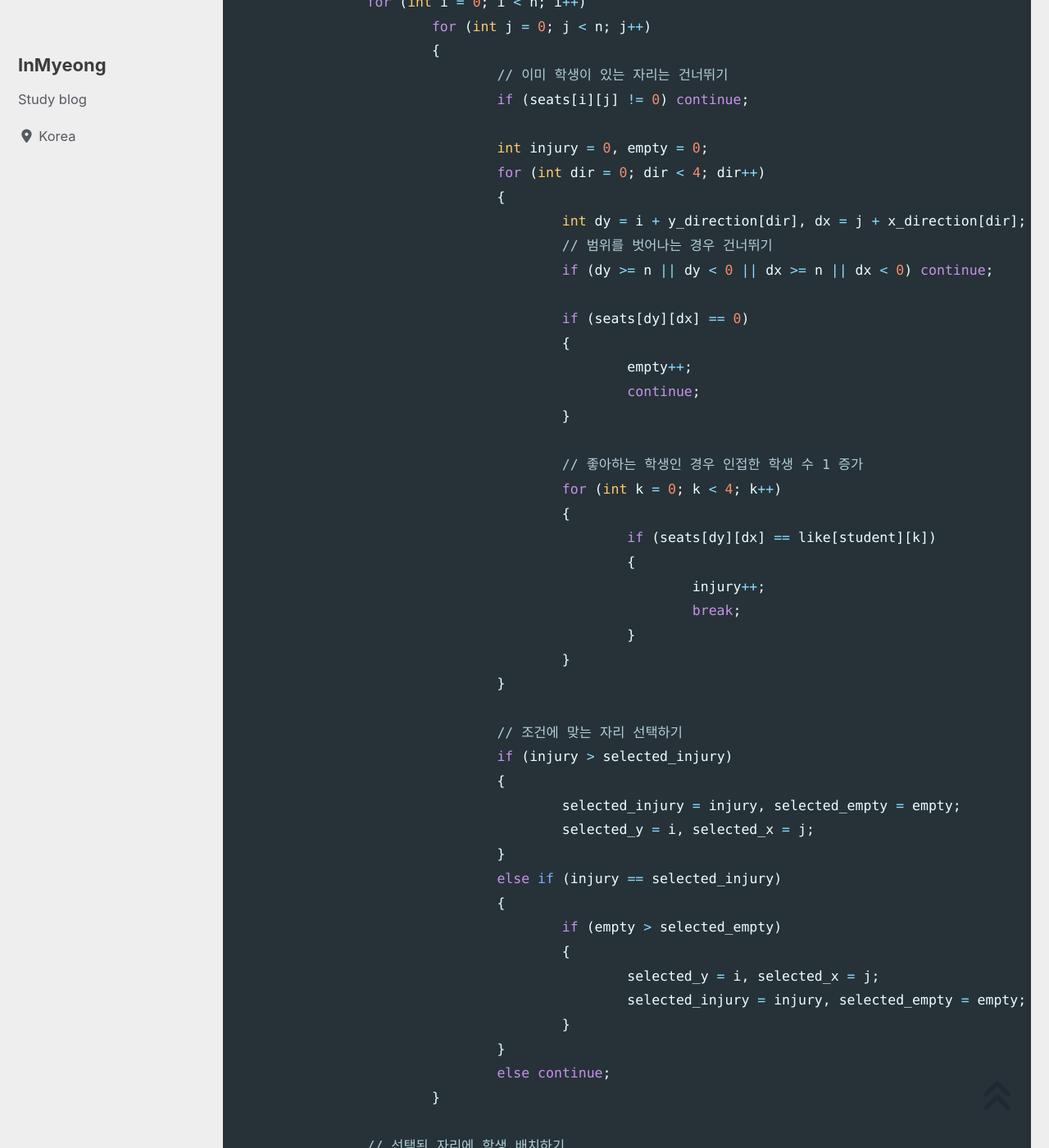
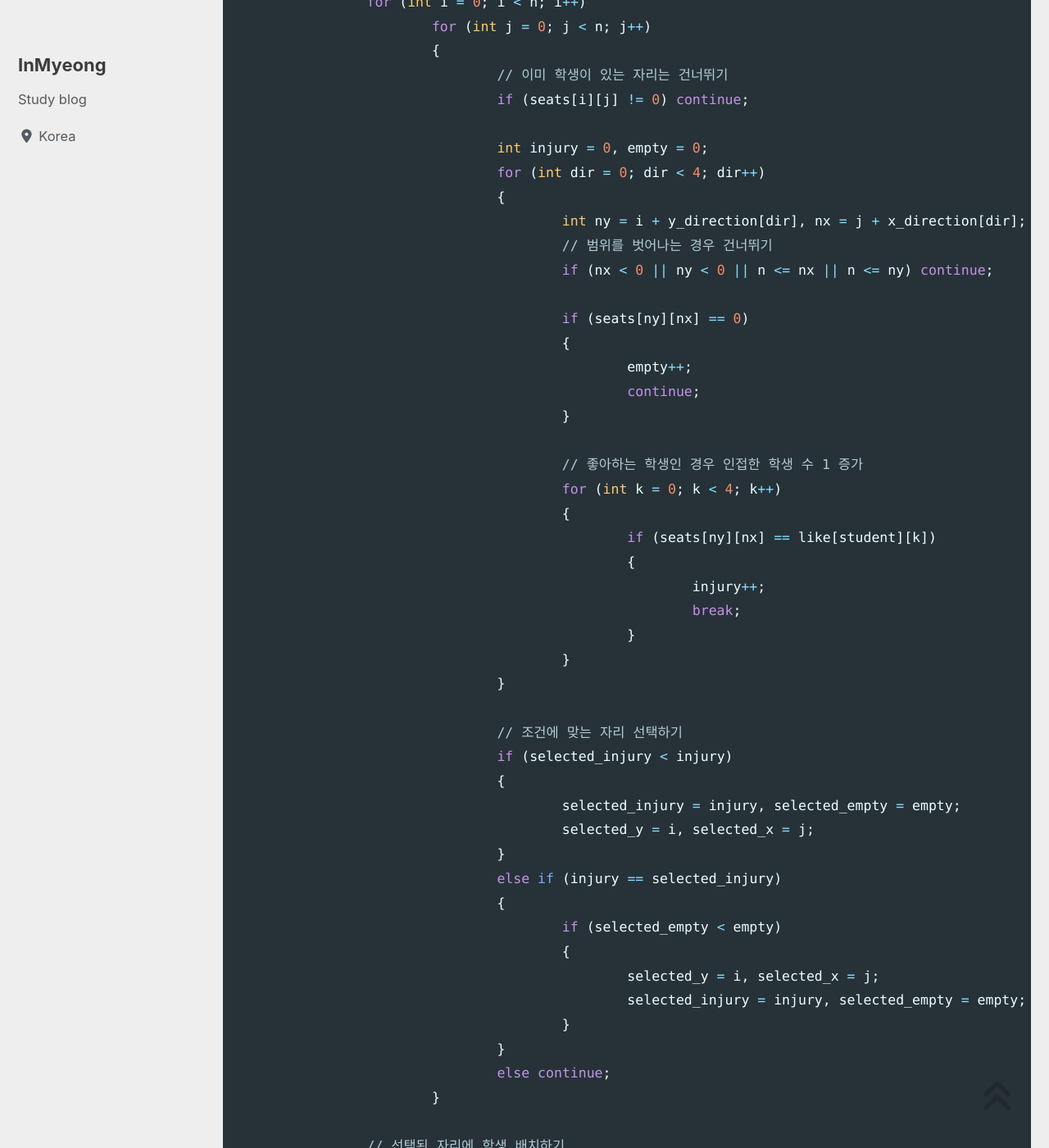
Before and after one commit to devMyeong/devMyeong.github.io, a Jekyll site: the page built from _posts/codingTest/2023-05-01-삼성기출.md, in a window 1280 px wide and 1400 px high, scrolled down 32326 px. Shown: the whole window at 82% size. Built offline with Jekyll 4.4.1, drawn with Linux system fonts in a browser that asks for light colours; cached includes are drawn as plain includes; nearby versions of some CDN libraries; some web fonts are replaced; comment, search, counter and statistics services are not loaded; some of the changed text lies outside the part shown.

Commit message:
Chore : 수정

```diff
--- a/_posts/codingTest/2023-05-01-삼성기출.md
+++ b/_posts/codingTest/2023-05-01-삼성기출.md
@@ -1055,11 +1055,11 @@ int main()
 				int injury = 0, empty = 0;
 				for (int dir = 0; dir < 4; dir++)
 				{
-					int dy = i + y_direction[dir], dx = j + x_direction[dir];
+					int ny = i + y_direction[dir], nx = j + x_direction[dir];
 					// 범위를 벗어나는 경우 건너뛰기
-					if (dy >= n || dy < 0 || dx >= n || dx < 0) continue;
-
-					if (seats[dy][dx] == 0)
+					if (nx < 0 || ny < 0 || n <= nx || n <= ny) continue;
+
+					if (seats[ny][nx] == 0)
 					{
 						empty++;
 						continue;
@@ -1068,7 +1068,7 @@ int main()
 					// 좋아하는 학생인 경우 인접한 학생 수 1 증가
 					for (int k = 0; k < 4; k++)
 					{
-						if (seats[dy][dx] == like[student][k])
+						if (seats[ny][nx] == like[student][k])
 						{
 							injury++;
 							break;
@@ -1077,14 +1077,14 @@ int main()
 				}
 
 				// 조건에 맞는 자리 선택하기
-				if (injury > selected_injury)
+				if (selected_injury < injury)
 				{
 					selected_injury = injury, selected_empty = empty;
 					selected_y = i, selected_x = j;
 				}
 				else if (injury == selected_injury)
 				{
-					if (empty > selected_empty)
+					if (selected_empty < empty)
 					{
 						selected_y = i, selected_x = j;
 						selected_injury = injury, selected_empty = empty;
@@ -1107,12 +1107,12 @@ int main()
 			// 상하좌우 인접한 자리에 좋아하는 학생이 있으면 만족도 증가
 			for (int dir = 0; dir < 4; dir++)
 			{
-				int dy = i + y_direction[dir], dx = j + x_direction[dir];
-				if (dy >= n || dy < 0 || dx >= n || dx < 0) continue;
+				int ny = i + y_direction[dir], nx = j + x_direction[dir];
+				if (nx < 0 || ny < 0 || n <= nx || n <= ny) continue;
 
 				for (int k = 0; k < 4; k++)
 				{
-					if (seats[dy][dx] == like[student][k])
+					if (seats[ny][nx] == like[student][k])
 					{
 						satisfaction++;
 						break;
```
